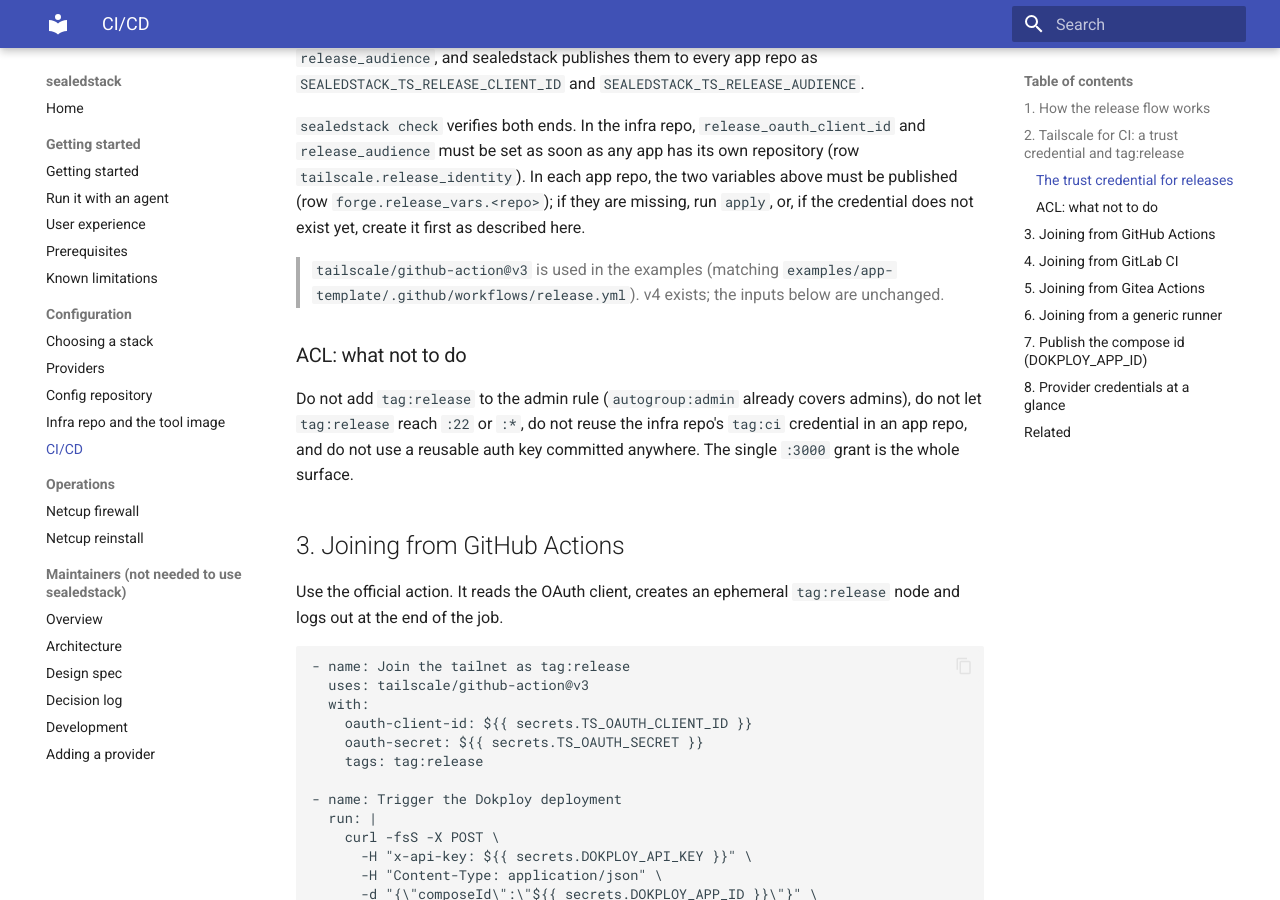
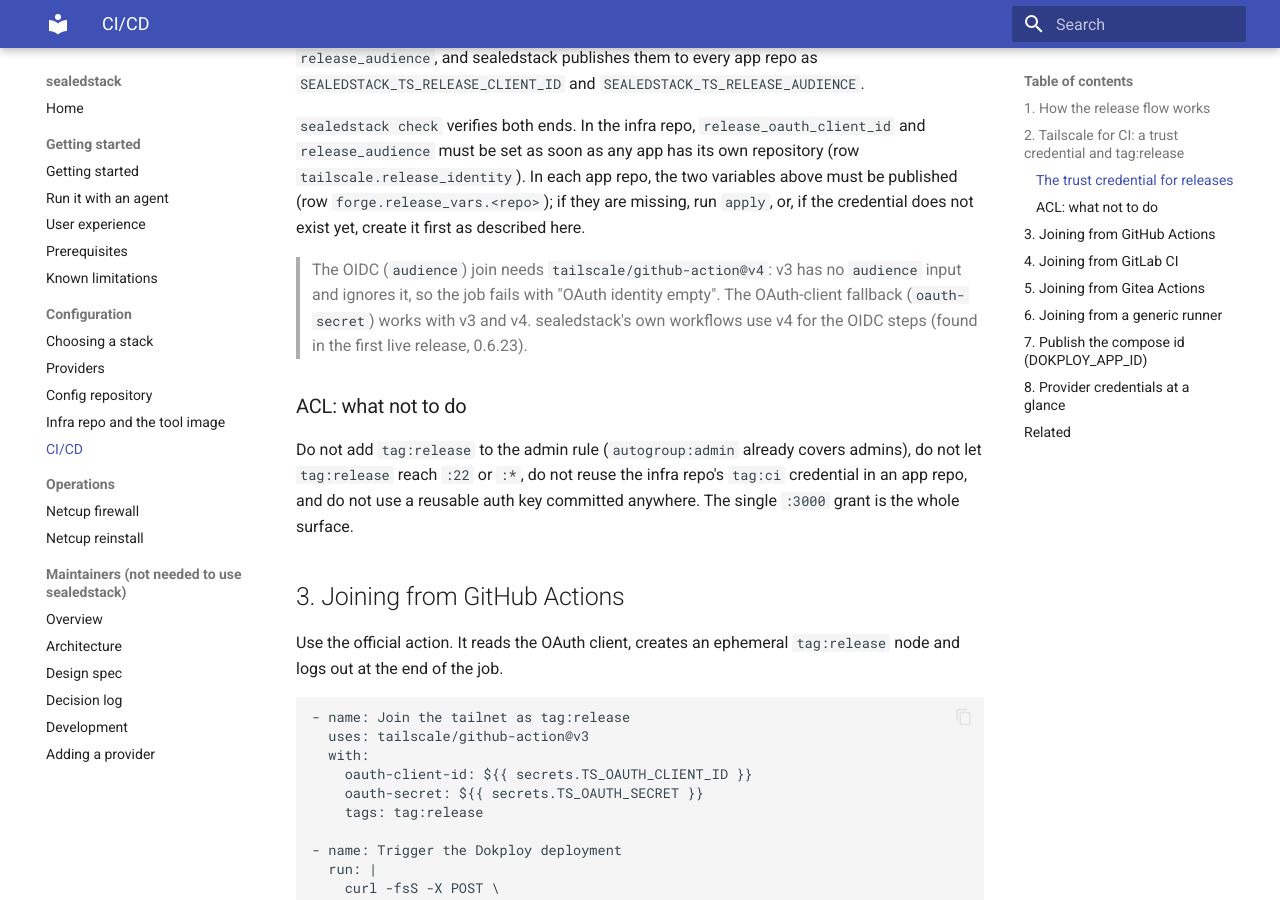
Before and after one commit to gauravnagar19/sealedstack, an MkDocs documentation site: the page built from docs/ci-cd.md, in a window 1280 px wide and 900 px high, scrolled down 2313 px. Built offline with MkDocs 1.6.1 and Material for MkDocs 9.7.7, drawn with Linux system fonts in a browser that asks for light colours.

Commit message:
fix: OIDC joins use tailscale/github-action@v4 (v3 has no audience input)
Co-Authored-By: Claude Sonnet 5.5 <noreply@anthropic.com>

```diff
--- a/docs/ci-cd.md
+++ b/docs/ci-cd.md
@@ -105,9 +105,10 @@ and `release_audience` must be set as soon as any app has its own repository
 be published (row `forge.release_vars.<repo>`); if they are missing, run `apply`,
 or, if the credential does not exist yet, create it first as described here.
 
-> `tailscale/github-action@v3` is used in the examples (matching
-> `examples/app-template/.github/workflows/release.yml`). v4 exists; the inputs
-> below are unchanged.
+> The OIDC (`audience`) join needs `tailscale/github-action@v4`: v3 has no `audience`
+> input and ignores it, so the job fails with "OAuth identity empty". The OAuth-client
+> fallback (`oauth-secret`) works with v3 and v4. sealedstack's own workflows use v4 for
+> the OIDC steps (found in the first live release, 0.6.23).
 
 ### ACL: what not to do
 
```
Also changed, not shown: 4 other files.
